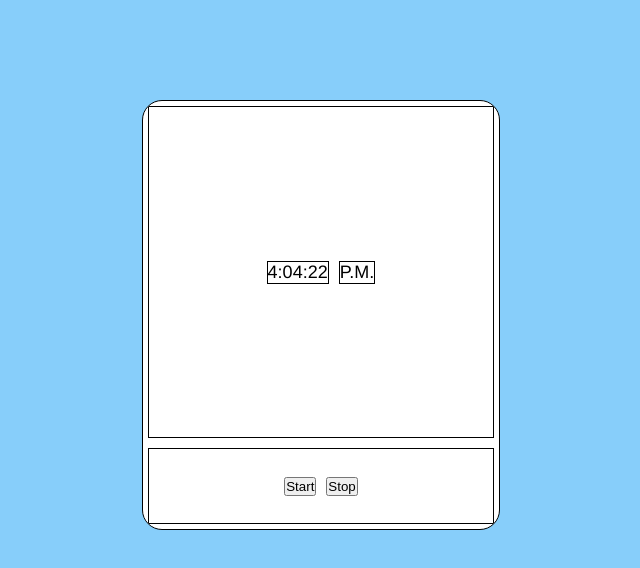
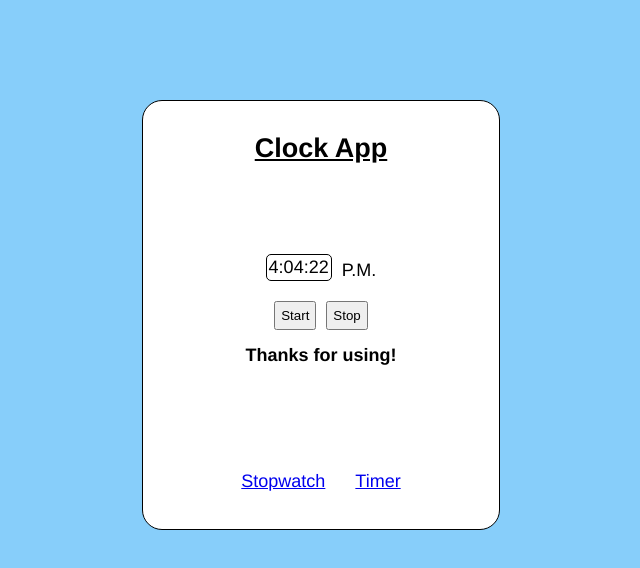
Before and after one commit to jacksonf21dev/ClockProject, a plain HTML site: page index.html in a window 1280 px wide. Shown: the whole page, without its empty margins (319-959 px from the left). Drawn offline with Linux system fonts and the light colour scheme.

Commit message:
Finished styling app, also added dead links for a future stopwatch and timer

```diff
--- a/index.html
+++ b/index.html
@@ -4,6 +4,9 @@
 </head>
 <body>
 <div class="main-box">
+  <div class ="intro">
+    <h2 id="clock-title">Clock App</h2>
+  </div>
   <div class ="clock-disp">
     <p id="clock">?</p><span id="am-pm"> A.M.</span>
   </div>
@@ -11,6 +14,13 @@
     <button id="start-btn">Start</button>
     <button id ="stop-btn">Stop</button>
   </div>
+  <div class ="outtro">
+    <h4 id ="clock-thanks">Thanks for using!</h4>
+  </div>
+  <div class="link-tree">
+    <a href="#" id="count-up">Stopwatch</a>
+    <a href="#" id="count-down">Timer</a>
+  </div>
 </div>
   <script src="myjs.js"></script>
 </body>
--- a/mycss.css
+++ b/mycss.css
@@ -23,41 +23,73 @@ body, html {
   overflow-x: scroll;
   position: relative;
   display: grid;
-  grid-template-rows: 4fr 1fr;
+  grid-template-rows:2fr 2fr 1fr 2fr 2fr;
 }
 
-.clock-disp {
-  border: 1px solid black;
+.intro {
   padding: 5px;
-  margin:5px;
   display: flex;
   justify-content: center;
   align-items: center;
 }
 
+#clock-title {
+  text-decoration: underline
+}
+
+.clock-disp {
+  padding: 5px;
+  display: flex;
+  justify-content: center;
+  align-items: flex-end;
+}
+
 .btns {
+  padding: 5px;
+  display: flex;
+  justify-content: center;
+  align-items: flex-start;
+}
+
+#clock {
   border: 1px solid black;
+  border-radius: 5px;
+  margin: 5px;
+  padding: 2px;
+}
+
+#am-pm {
+  margin: 5px;
+}
+
+#start-btn {
+  margin: 5px;
   padding: 5px;
-  margin:5px;
+}
+
+#stop-btn{
+  margin: 5px;
+  padding: 5px;
+}
+
+.outtro {
+  padding: 5px;
+  display: flex;
+  justify-content: center;
+  align-items: flex-start;
+}
+
+.link-tree {
+  padding: 5px;
   display: flex;
   justify-content: center;
   align-items: center;
 }
 
-#clock {
-  border: 1px solid black;
-  margin: 5px;
+#count-up {
+  margin: 15px;
 }
 
-#am-pm {
-  border: 1px solid black;
-  margin: 5px;
+#count-down {
+  margin: 15px;
 }
-
-#start-btn {
-  margin: 5px;
-}
-
-#stop-btn{
-  margin: 5px;
-}
```
